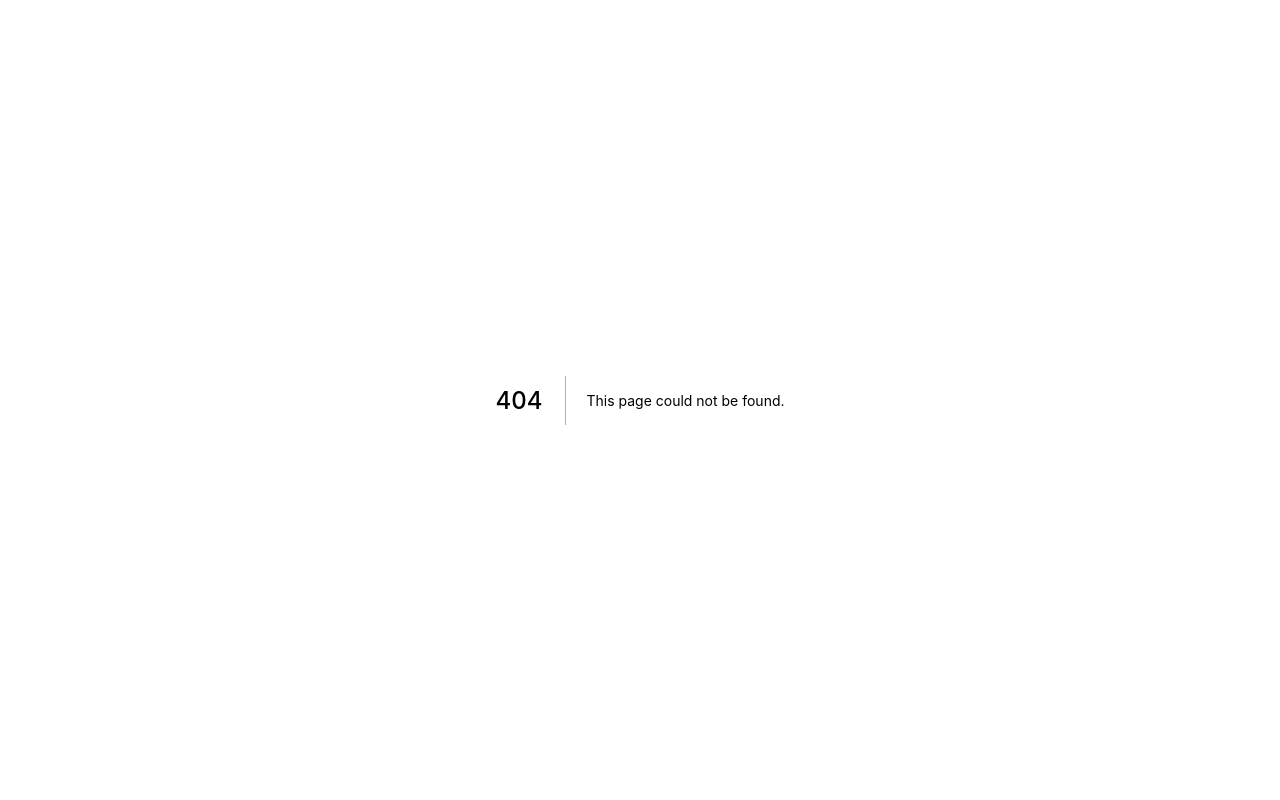
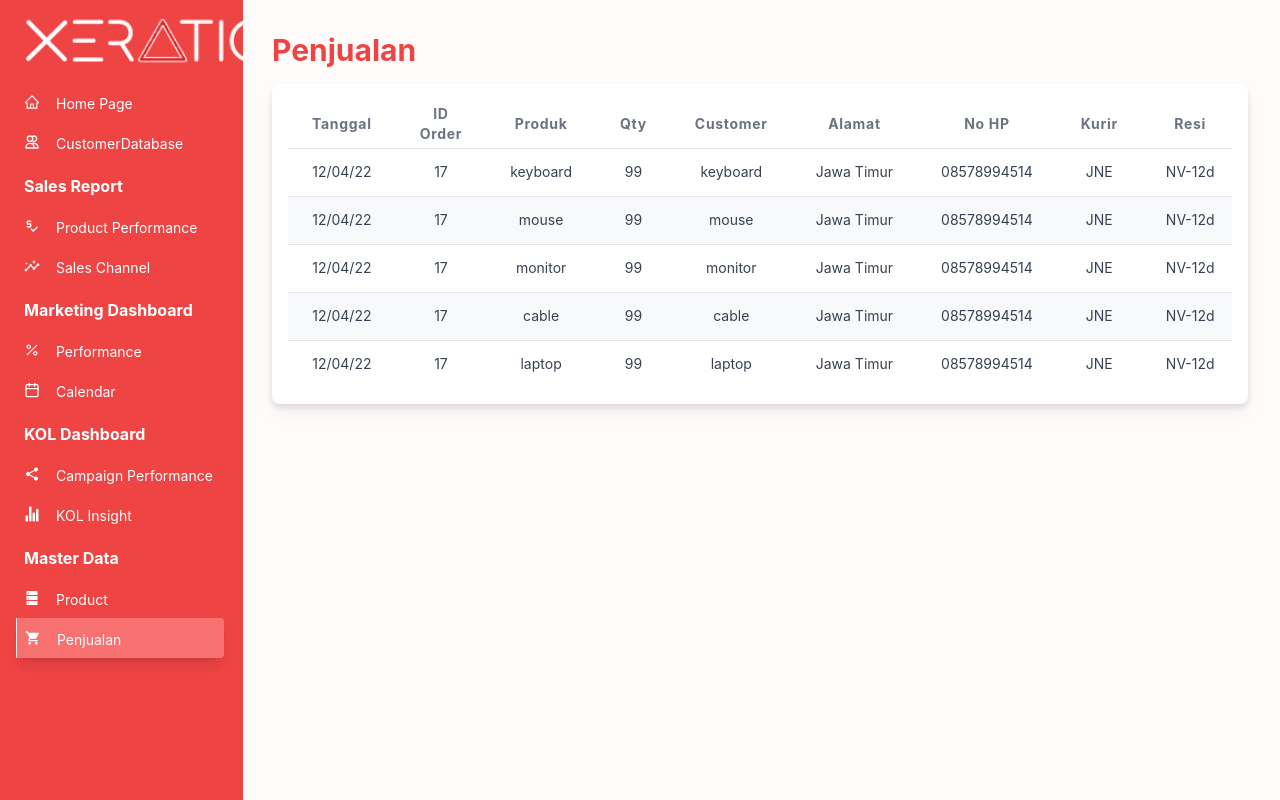
Before and after one commit to joko19/brand-dashboard, a Next.js app: page /master-data/penjualan in a window 1280 px wide. Before the commit this address had no page. Built offline with nearby package versions, Linux system fonts and the light colour scheme.

Commit message:
master data

```diff
--- a/components/Sidebar/Sidebar.js
+++ b/components/Sidebar/Sidebar.js
@@ -1,16 +1,16 @@
 import { useRouter } from "next/router";
 import Link from 'next/link'
-import { AiOutlinePercentage, AiOutlineHome } from 'react-icons/ai'
+import { AiOutlinePercentage, AiOutlineHome,AiOutlineShoppingCart, AiFillDatabase } from 'react-icons/ai'
 import { IoStatsChart, IoShareSocial } from 'react-icons/io5'
 import { FiCalendar } from 'react-icons/fi'
-import { HiOutlineUsers, HiUsers } from 'react-icons/hi'
-import {MdOutlinePriceCheck, MdOutlineInsights} from 'react-icons/md'
+import { HiOutlineUsers} from 'react-icons/hi'
+import {MdOutlinePriceCheck, MdOutlineInsights, MdShoppingCart} from 'react-icons/md'
 
 function Sidebar() {
     const router = useRouter();
     const path = router.asPath
     return (
-        <div className="bg-red-500 fixed h-screen">
+        <div className="bg-red-500 fixed min-h-screen overflow-y-auto">
             <img src="/xeratic.png" alt="icon dashboard" className="hidden md:flex w-full w-32 py-4 ml-6" />
             <ul className="px-4 inline-block w-60 md:inline-block hidden">
                 <div className={`${path === '/home' ? 'text-white bg-red-400 shadow-lg rounded-r border-l' : ' text-white'} flex justify-between px-2`}>
@@ -80,6 +80,20 @@ function Sidebar() {
                 <div className={`text-white p-2 mt-1 font-bold`}>
                     Master Data
                 </div>
+                <div className={`${path === '/master-data/product' ? 'text-white bg-red-400 shadow-lg rounded-r border-l' : ' text-white'} flex justify-between px-2`}>
+                    <Link href='/master-data/product' >
+                        <a className={`flex gap-4 mt-1 inline-block block py-2 text-black-3 `}>
+                            <AiFillDatabase color='white' />   <span className="text-sm"> Product</span>
+                        </a>
+                    </Link>
+                </div>
+                <div className={`${path === '/master-data/penjualan' ? 'text-white bg-red-400 shadow-lg rounded-r border-l' : ' text-white'} flex justify-between px-2`}>
+                    <Link href='/master-data/penjualan' >
+                        <a className={`flex gap-4 mt-1 inline-block block py-2 text-black-3 `}>
+                            <MdShoppingCart color="white" /> <span className="text-sm"> Penjualan</span>
+                        </a>
+                    </Link>
+                </div>
             </ul>
         </div>
     )
--- /dev/null
+++ b/pages/master-data/penjualan.js
@@ -0,0 +1,85 @@
+import Layout from '../../Layout/Layout'
+import { useState } from 'react'
+import Card from '../../components/Cards/Card'
+
+export default function MasterData() {
+    const tableHead = ['Tanggal', 'ID Order', 'Produk', 'Qty', 'Customer', 'Alamat', 'No HP', 'Kurir', 'Resi', 'Status Order']
+    const [dataRaw] = useState([{
+        nameProduct: "keyboard",
+        price: "Rp.99.000",
+        totalSold: 64,
+    }, {
+        nameProduct: "mouse",
+        price: "Rp.99.000",
+        totalSold: 64,
+    }, {
+        nameProduct: "monitor",
+        price: "Rp.99.000",
+        totalSold: 64,
+    }, {
+        nameProduct: "cable",
+        price: "Rp.99.000",
+        totalSold: 64,
+    }, {
+        nameProduct: "laptop",
+        price: "Rp.99.000",
+        totalSold: 64,
+    },
+    ])
+    return (
+        <Layout>
+            <section className='px-4'>
+                <h1 className='text-red-500 font-bold text-3xl mb-4'>Penjualan</h1>
+                <Card>
+                    <div className='overflow-auto'>
+                        <table className="table md:min-w-full overflow-auto divide-y divide-gray-200 text-sm">
+                            <thead className="text-gray-500" >
+                                {tableHead.map((value, index) => (
+                                    <th scope="col" className="px-6 h-12 tracking-wider" key={index}>
+                                        {value}
+                                    </th>
+                                ))}
+                            </thead>
+                            <tbody className="bg-white divide-y divide-gray-200 text-gray-700">
+                                {dataRaw.map((item, index) => (
+                                    <tr key={index} className="h-12 hover:bg-gray-100">
+                                        <td className="px-6 h-12 whitespace-nowrap text-center">
+                                            12/04/22
+                                        </td>
+                                        <td className="px-6 h-12 whitespace-nowrap text-center">
+                                            17
+                                        </td>
+                                        <td className="px-6 h-12 whitespace-nowrap text-center">
+                                            {item.nameProduct}
+                                        </td>
+                                        <td className="px-6 h-12 whitespace-nowrap text-center">
+                                            99
+                                        </td>
+                                        <td className="px-6 h-12 whitespace-nowrap text-center">
+                                            {item.nameProduct}
+                                        </td>
+                                        <td className="px-6 h-12 whitespace-nowrap text-center">
+                                            Jawa Timur
+                                        </td>
+                                        <td className="px-6 h-12 whitespace-nowrap text-center">
+                                            08578994514
+                                        </td>
+                                        <td className="px-6 h-12 whitespace-nowrap text-center">
+                                            JNE
+                                        </td>
+                                        <td className="px-6 h-12 whitespace-nowrap text-center">
+                                            NV-12d
+                                        </td>
+                                        <td className="px-6 h-12 whitespace-nowrap text-center">
+                                            proses
+                                        </td>
+                                    </tr>
+                                ))}
+                            </tbody>
+                        </table >
+                    </div>
+                </Card>
+            </section>
+        </Layout>
+    )
+}
--- /dev/null
+++ b/pages/master-data/product.js
@@ -0,0 +1,77 @@
+import Layout from '../../Layout/Layout'
+import { useState } from 'react'
+import Card from '../../components/Cards/Card'
+import { BiEdit } from 'react-icons/bi'
+import { BsTrash, BsEye } from 'react-icons/bs'
+
+export default function MasterData() {
+    const tableHead = ['Produk', 'Price', 'Qty', 'Action']
+    const [dataRaw] = useState([{
+        nameProduct: "keyboard",
+        price: "Rp.99.000",
+        qty: 25,
+    }, {
+        nameProduct: "mouse",
+        price: "Rp.99.000",
+        qty: 44,
+    }, {
+        nameProduct: "monitor",
+        price: "Rp.99.000",
+        qty: 79,
+    }, {
+        nameProduct: "cable",
+        price: "Rp.99.000",
+        qty: 27,
+    }, {
+        nameProduct: "laptop",
+        price: "Rp.99.000",
+        qty: 58,
+    },
+    ])
+    return (
+        <Layout>
+            <section className='px-4'>
+                <div className='flex justify-between'>
+                    <h1 className='text-red-500 font-bold text-3xl mb-4'>Product</h1>
+                    <div>
+                        <button className='flex bg-blue-500 inline-block p-2 text-white rounded hover:bg-blue-600'>Add Product</button>
+                    </div>
+                </div>
+                <Card>
+                    <div className='overflow-auto'>
+                        <table className="table md:min-w-full overflow-auto divide-y divide-gray-200 text-sm">
+                            <thead className="text-gray-500" >
+                                {tableHead.map((value, index) => (
+                                    <th scope="col" className="px-6 h-12 tracking-wider" key={index}>
+                                        {value}
+                                    </th>
+                                ))}
+                            </thead>
+                            <tbody className="bg-white divide-y divide-gray-200 text-gray-700">
+                                {dataRaw.map((item, index) => (
+                                    <tr key={index} className="h-12 hover:bg-gray-100">
+                                        <td className="px-6 h-12 whitespace-nowrap text-center">
+                                            {item.nameProduct}
+                                        </td>
+                                        <td className="px-6 h-12 whitespace-nowrap text-center">
+                                            {item.price}
+                                        </td>
+                                        <td className="px-6 h-12 whitespace-nowrap text-center">
+                                            {item.qty}
+                                        </td>
+                                        <td className="px-6 h-12 whitespace-nowrap text-center flex">
+                                            <div className='m-auto flex gap-2'>
+                                                <BsEye color="green" className='cursor-pointer' size={16} />    <BiEdit color='blue' className='cursor-pointer' size={16} /> <BsTrash color='red' className='cursor-pointer' size={16} />
+
+                                            </div>
+                                        </td>
+                                    </tr>
+                                ))}
+                            </tbody>
+                        </table >
+                    </div>
+                </Card>
+            </section>
+        </Layout>
+    )
+}
```
